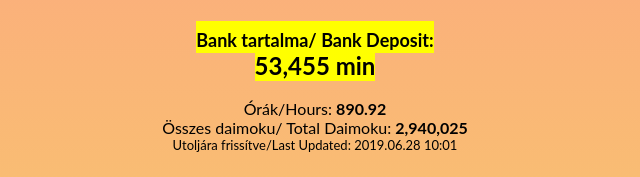
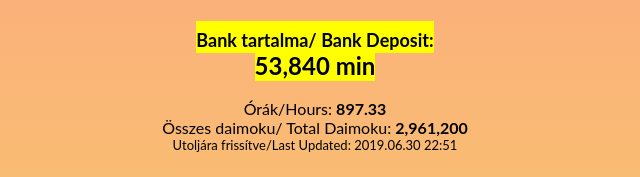
Before and after one commit to sgihungary/daimoku, a plain HTML site: page home.html in a window 1280 px wide. Shown: the part 266-443 px from the top of the page, 325-965 px from the left. Drawn offline with Linux system fonts and the light colour scheme.

Commit message:
Update home.html

```diff
--- a/home.html
+++ b/home.html
@@ -31,10 +31,10 @@ height="0" width="0" style="display:none;visibility:hidden"></iframe></noscript>
 </br><span style='color: black'><b><font size ="3">1 Kattintás = 5 Perc / 1 Click = 5 min</span></font></b></h4></br></br>
 		 <button id="clickme">Click Here</button></br></br>
 
-<span style="background-color: #FFFF00"><b><font size ="4">Bank tartalma/ Bank Deposit:</font></br><font size ="5"> 53,455 min</font></b></span></br>
-<span style='color: black'><font size ="3"></br>Órák/Hours: <b>890.92</b></font></br>
-<span style='color: black'><font size ="3">Összes daimoku/ Total Daimoku: <b>2,940,025</b></font></br>
-		 <span style='color: black'><font size="2">Utoljára frissítve/Last Updated: 2019.06.28 10:01</font></p>
+<span style="background-color: #FFFF00"><b><font size ="4">Bank tartalma/ Bank Deposit:</font></br><font size ="5"> 53,840 min</font></b></span></br>
+<span style='color: black'><font size ="3"></br>Órák/Hours: <b>897.33</b></font></br>
+<span style='color: black'><font size ="3">Összes daimoku/ Total Daimoku: <b>2,961,200</b></font></br>
+		 <span style='color: black'><font size="2">Utoljára frissítve/Last Updated: 2019.06.30 22:51</font></p>
 
 	  <!-- End of Edit Title of the Daimoku Bank here:   -->
 
```
